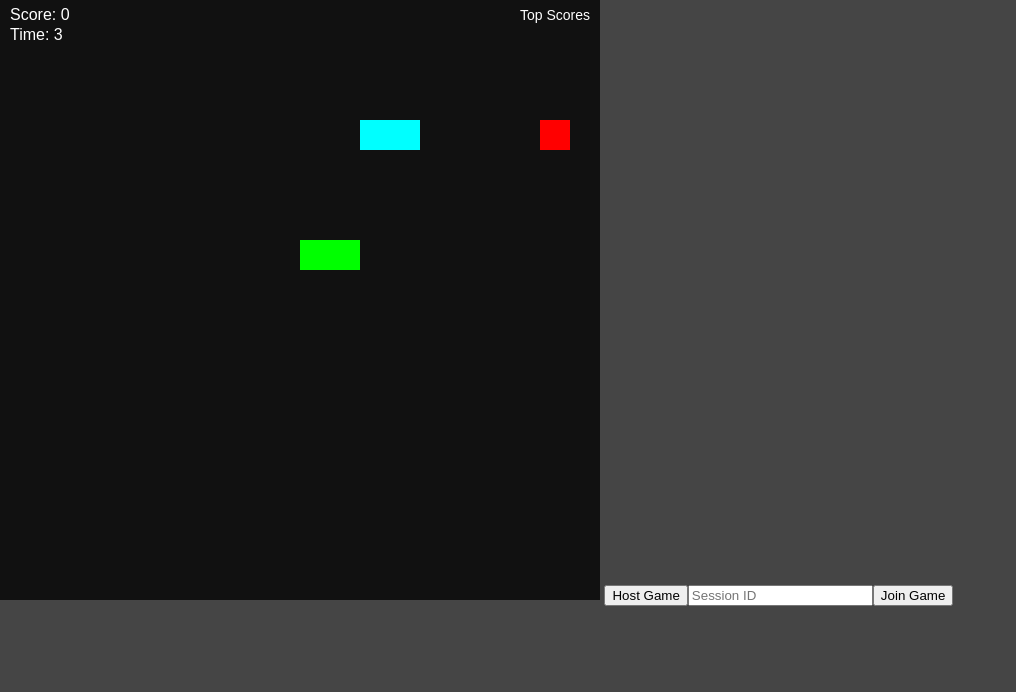
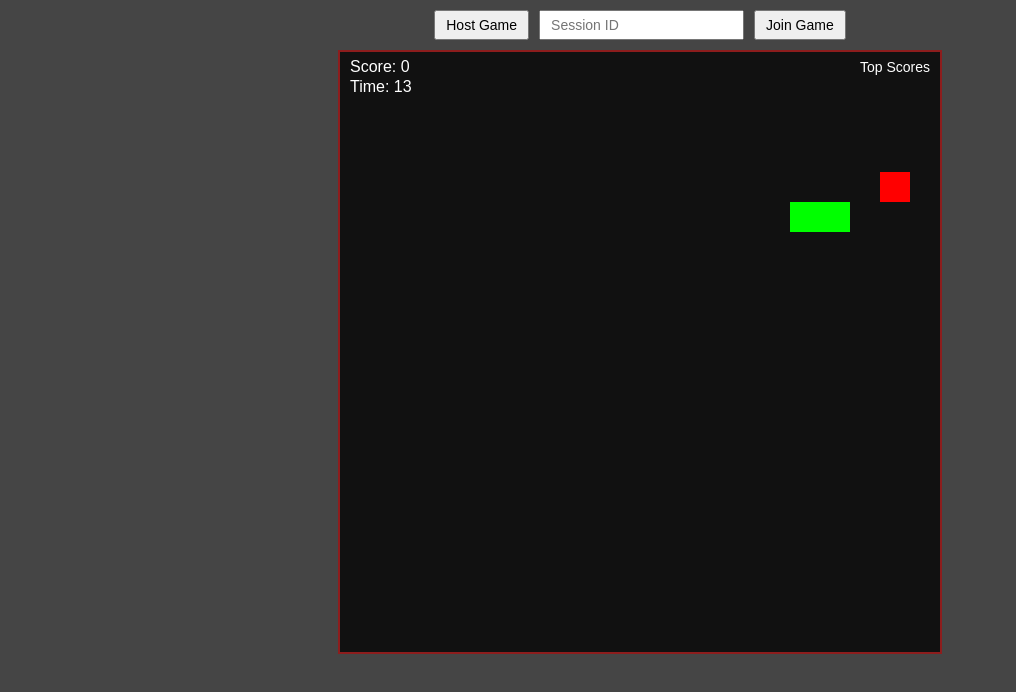
Before and after one commit to Derainted/SnakeGame, a website with bundled scripts: page frontend/index.html in a window 1280 px wide. Shown: the whole page, without its empty margins (0-1016 px from the left). Built offline with nearby package versions, Linux system fonts and the light colour scheme; no server answers.

Commit message:
fix bugs

```diff
--- a/frontend/index.html
+++ b/frontend/index.html
@@ -8,125 +8,9 @@
   </head>
   <body>
 
-
+    <div id="uiControls"></div>
     <canvas id="gameCanvas" width="600" height="600"></canvas>
 
     <script type="module" src="src/main.js"></script>
   </body>
 </html>
-
-
-
-<!-- <!doctype html>
-<html lang="sv">
-
-<head>
-	<meta charset="utf-8" />
-	<title>mpapi</title>
-	<meta name="viewport" content="width=device-width, initial-scale=1" />
-	<link rel="stylesheet" href="./css/styles.css" />
-</head>
-
-<body>
-	<div class="app-shell">
-		<div class="app-card">
-			<aside class="sidebar">
-				<div class="brand">
-					<div class="brand-logo">💬</div>
-					<div class="brand-text">
-						<h1>mpapi</h1>
-						<p>It Really Whips the Llama's Ass</p>
-					</div>
-				</div>
-
-				<section class="panel">
-					<h2>Profil</h2>
-					<label class="field">
-						<span>Visningsnamn</span>
-						<input id="user-name" type="text" placeholder="Ditt namn" />
-					</label>
-				</section>
-
-				<section class="panel">
-					<h2>Rum</h2>
-					<div class="room-controls">
-						<label class="field">
-							<span>Rumsnamn (valfritt vid host)</span>
-							<input id="room-name" type="text" placeholder="Ex: Dev-rummet" />
-						</label>
-
-						<button id="host-btn" class="btn btn-primary">Skapa nytt rum</button>
-
-						<div class="divider"><span>eller</span></div>
-
-						<label class="field">
-							<span>Rums-/sessionskod</span>
-							<input id="room-code" type="text" placeholder="ABC123" />
-						</label>
-
-						<button id="join-btn" class="btn btn-outline">Anslut till rum</button>
-
-						<button id="leave-btn" class="btn btn-danger btn-sm" disabled>Lämna rum</button>
-					</div>
-				</section>
-
-				<section class="panel">
-					<h2>Senaste session</h2>
-					<div id="last-session" class="last-session">
-						<p class="last-session-empty">Ingen sparad session ännu.</p>
-					</div>
-				</section>
-
-				<section class="panel">
-					<h2>Status</h2>
-					<p id="status-text" class="status-text">Inte ansluten.</p>
-				</section>
-
-				<section class="panel">
-					<h2>Online</h2>
-					<ul id="online-list" class="online-list"></ul>
-				</section>
-
-				<section class="panel panel-small">
-					<h2>Teknisk info</h2>
-					<ul class="meta-list">
-						<li>LocalStorage används endast för lokal historik.</li>
-						<li>Inga offlinemeddelanden – servern lagrar inte data.</li>
-					</ul>
-				</section>
-			</aside>
-
-			<main class="chat">
-				<header class="chat-header">
-					<div>
-						<h2 id="chat-room-title">Ingen session</h2>
-						<p id="chat-room-subtitle" class="chat-subtitle">Skapa eller anslut till ett rum för att börja
-							chatta.</p>
-					</div>
-					<div class="chat-room-meta">
-						<div class="chip">
-							<span class="chip-label">Kod</span>
-							<span id="chat-room-code" class="chip-value">–</span>
-						</div>
-						<div class="chip">
-							<span class="chip-label">Roll</span>
-							<span id="chat-role" class="chip-value">–</span>
-						</div>
-					</div>
-				</header>
-
-				<section id="messages" class="chat-messages" aria-live="polite"></section>
-
-				<form id="message-form" class="chat-input">
-					<input id="message-input" type="text" placeholder="Skriv ett meddelande..." autocomplete="off"
-						disabled />
-					<button id="send-btn" class="btn btn-primary" type="submit" disabled>Skicka</button>
-				</form>
-			</main>
-		</div>
-	</div>
-
-	<script type="module" src="./js/main.js"></script>
-</body>
-
-</html> -->
--- a/frontend/src/logic/Collision.js
+++ b/frontend/src/logic/Collision.js
@@ -0,0 +1,40 @@
+export class Collision {
+  constructor(board, snakes) {
+    this.board = board;
+    this.snakes = snakes; // object: key = snake.id, value = Snake instance
+  }
+
+  // Self-collision
+  hasSelfCollision(snake) {
+    const [head, ...body] = snake.segments;
+    return body.some((s) => s.x === head.x && s.y === head.y);
+  }
+
+  // Wall collision
+  hasWallCollision(snake) {
+    const head = snake.segments[0];
+    return !this.board.isInside(head);
+  }
+
+  // Snake vs snake collision
+  getSnakeCollision() {
+    for (const snake of Object.values(this.snakes)) {
+      const head = snake.segments[0];
+
+      for (const other of Object.values(this.snakes)) {
+        const body = other.segments;
+
+        for (let i = 0; i < body.length; i++) {
+          // Skip own head
+          if (snake === other && i === 0) continue;
+
+          if (head.x === body[i].x && head.y === body[i].y) {
+            return snake; // THIS snake dies
+          }
+        }
+      }
+    }
+
+    return null;
+  }
+}
--- a/frontend/src/logic/Game.js
+++ b/frontend/src/logic/Game.js
@@ -1,32 +1,37 @@
 import { Snake } from "./Snake.js";
 import { Food } from "./Food.js";
 import { Scoreboard } from "../ui/Scoreboard.js";
+import { Collision } from "./Collision.js";
 
 export class Game {
   constructor(board) {
     this.board = board;
 
-    this.snakes = {}; // key = snake.id, value = Snake instance
+    this.snakes = {};
 
-    const snake1 = new Snake(5, 10, "local", "Idris");
-    const snake2 = new Snake(15, 10, "remote", "Player");
+    // Local snakes
+    const snake1 = new Snake(5, 10, crypto.randomUUID(), "Player1");
 
     this.snakes[snake1.id] = snake1;
-    this.snakes[snake2.id] = snake2;
+
+    // IDs for easier reference
+    this.localSnakeId = snake1.id; // Arrow keys
+
+    // Collision helper
+    this.collision = new Collision(this.board, this.snakes);
 
     this.running = false;
     this.tickRate = 150; // ms
     this.intervalId = null;
 
-    this.matchDuration = 10_000; // 60 seconds
+    this.matchDuration = 20_000; // 20 seconds for testing
     this.timeLeft = this.matchDuration;
     this.gameOver = false;
     this.lastTickTime = Date.now();
 
     this.score = 0;
-
     this.scoreboard = new Scoreboard();
-    this.playerName = "Player"; // temporary, later from UI
+    this.playerName = "Player";
 
     const spawn = this.getRandomSpawnPosition();
     this.food = new Food(spawn.x, spawn.y);
@@ -63,6 +68,7 @@ export class Game {
       return;
     }
 
+    // Send local snake via multiplayer if manager exists
     if (this.multiplayerManager) {
       this.multiplayerManager.sendSnake("Player");
     }
@@ -74,16 +80,17 @@ export class Game {
 
     // Wall & self collision
     for (const snake of Object.values(this.snakes)) {
-      const head = snake.segments[0];
-
-      if (!this.board.isInside(head) || this.hasSelfCollision(snake)) {
+      if (
+        this.collision.hasWallCollision(snake) ||
+        this.collision.hasSelfCollision(snake)
+      ) {
         const spawn = this.getRandomSpawnPosition();
         snake.reset(spawn.x, spawn.y);
       }
     }
 
     // Snake vs snake collision
-    const deadSnake = this.getSnakeCollision();
+    const deadSnake = this.collision.getSnakeCollision();
     if (deadSnake) {
       const spawn = this.getRandomSpawnPosition();
       deadSnake.reset(spawn.x, spawn.y);
@@ -122,7 +129,6 @@ export class Game {
 
   respawnFood() {
     let position;
-
     do {
       position = this.getRandomSpawnPosition();
     } while (
@@ -130,7 +136,6 @@ export class Game {
         snake.segments.some((s) => s.x === position.x && s.y === position.y)
       )
     );
-
     this.food.setPosition(position.x, position.y);
   }
 
@@ -140,31 +145,4 @@ export class Game {
       y: Math.floor(Math.random() * (this.board.rows - 2)) + 1,
     };
   }
-
-  hasSelfCollision(snake) {
-    const [head, ...body] = snake.segments;
-    return body.some((s) => s.x === head.x && s.y === head.y);
-  }
-
-  getSnakeCollision() {
-    for (const snake of Object.values(this.snakes)) {
-      const head = snake.segments[0];
-
-      for (const other of Object.values(this.snakes)) {
-        const body = other.segments;
-
-        // Head into another snake's body OR head
-        for (let i = 0; i < body.length; i++) {
-          // Skip own head
-          if (snake === other && i === 0) continue;
-
-          if (head.x === body[i].x && head.y === body[i].y) {
-            return snake; // THIS snake dies
-          }
-        }
-      }
-    }
-
-    return null;
-  }
 }
--- a/frontend/src/main.js
+++ b/frontend/src/main.js
@@ -5,61 +5,16 @@ import { Game } from "./logic/Game.js";
 import { Renderer } from "./ui/Renderer.js";
 import { Input } from "./ui/Input.js";
 import { MultiplayerManager } from "./logic/MultiplayerManager.js";
+import { UIManager } from "./ui/UiManager.js";
 
 const canvas = document.getElementById("gameCanvas");
-
 const board = new Board(20, 20, 30);
 const game = new Game(board);
 const renderer = new Renderer(canvas, board);
 new Input(game);
 
-// Initialize multiplayer
 const multiplayer = new MultiplayerManager(game);
-
-// Example UI: add buttons dynamically
-const hostButton = document.createElement("button");
-hostButton.textContent = "Host Game";
-document.body.appendChild(hostButton);
-
-const joinInput = document.createElement("input");
-joinInput.placeholder = "Session ID";
-document.body.appendChild(joinInput);
-
-const joinButton = document.createElement("button");
-joinButton.textContent = "Join Game";
-document.body.appendChild(joinButton);
-
-// Button events
-hostButton.addEventListener("click", async () => {
-  const playerName = prompt("Enter your name", "Player");
-  if (!playerName) return;
-
-  try {
-    const session = await multiplayer.host(playerName);
-    console.log("HOSTED SESSION:", session);
-    alert(`Session created: ${session}`);
-  } catch (e) {
-    console.error("Host failed:", e);
-  }
-});
-
-
-joinButton.addEventListener("click", async () => {
-  const sessionId = joinInput.value.trim();
-  if (!sessionId) return alert("Enter a session ID");
-
-  const playerName = prompt("Enter your name", "Player");
-  if (!playerName) return;
-
-  try {
-    const session = await multiplayer.join(sessionId, playerName);
-    console.log("JOINED SESSION:", session);
-    alert(`Joined session: ${session}`);
-  } catch (e) {
-    console.error("Join failed:", e);
-  }
-});
-
+const ui = new UIManager(multiplayer); // handle all host/join DOM
 
 // Override update to send local snake each tick
 const originalUpdate = game.update.bind(game);
@@ -71,8 +26,8 @@ game.update = function () {
   }
 };
 
-
-// Your existing render loop stays exactly the same
+// Start game and render loop
+game.start();
 function loop() {
   renderer.clear();
   renderer.drawFood(game.food);
@@ -83,6 +38,4 @@ function loop() {
 
   requestAnimationFrame(loop);
 }
-
-game.start();
 loop();
--- a/frontend/src/ui/Input.js
+++ b/frontend/src/ui/Input.js
@@ -9,7 +9,7 @@ export class Input {
         return;
       }
 
-      const snake = this.game.snakes["local"];
+      const snake = this.game.snakes[this.game.localSnakeId];
       if (!snake) return;
 
       switch (e.key) {
--- /dev/null
+++ b/frontend/src/ui/UiManager.js
@@ -0,0 +1,53 @@
+export class UIManager {
+  constructor(multiplayer) {
+    this.multiplayer = multiplayer;
+
+    const container = document.getElementById("uiControls");
+
+    //! Create buttons and inputs
+    this.hostButton = document.createElement("button");
+    this.hostButton.textContent = "Host Game";
+    container.appendChild(this.hostButton);
+
+    this.joinInput = document.createElement("input");
+    this.joinInput.placeholder = "Session ID";
+    container.appendChild(this.joinInput);
+
+    this.joinButton = document.createElement("button");
+    this.joinButton.textContent = "Join Game";
+    container.appendChild(this.joinButton);
+
+    this.attachEvents();
+  }
+
+  attachEvents() {
+    this.hostButton.addEventListener("click", async () => {
+      const playerName = prompt("Enter your name", "Player");
+      if (!playerName) return;
+
+      try {
+        const session = await this.multiplayer.host(playerName);
+        console.log("HOSTED SESSION:", session);
+        alert(`Session created: ${session}`);
+      } catch (e) {
+        console.error("Host failed:", e);
+      }
+    });
+
+    this.joinButton.addEventListener("click", async () => {
+      const sessionId = this.joinInput.value.trim();
+      if (!sessionId) return alert("Enter a session ID");
+
+      const playerName = prompt("Enter your name", "Player");
+      if (!playerName) return;
+
+      try {
+        const session = await this.multiplayer.join(sessionId, playerName);
+        console.log("JOINED SESSION:", session);
+        alert(`Joined session: ${session}`);
+      } catch (e) {
+        console.error("Join failed:", e);
+      }
+    });
+  }
+}
--- a/frontend/styles/styles.css
+++ b/frontend/styles/styles.css
@@ -1,6 +1,24 @@
 body {
-    margin: 0;
-    padding: 0;
-    font-family: Arial, sans-serif;
-    background-color: rgb(69, 69, 69);
+  margin: 0;
+  padding: 0;
+  font-family: Arial, sans-serif;
+  background-color: rgb(69, 69, 69);
+  display: flex;
+  flex-direction: column;
+  align-items: center; /* center canvas and controls horizontally */
 }
+
+#uiControls {
+  margin: 10px 0;
+}
+
+#uiControls button,
+#uiControls input {
+  margin: 0 5px;
+  padding: 5px 10px;
+  font-size: 14px;
+}
+
+#gameCanvas {
+  border: 2px solid #8d1d1d;
+}
```
